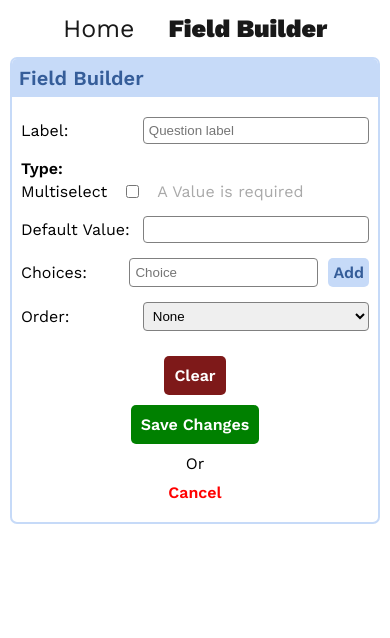
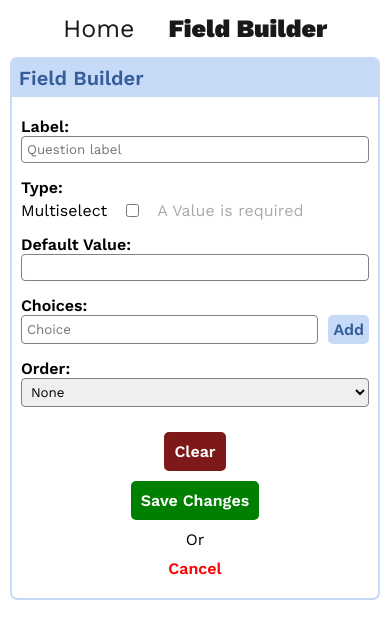
Before and after one commit to Ivan-S-Petkov/survey-builder, a React (Create React App) app: page /form in a window 390 px wide. Shown: the top 638 px of the page. Built offline with nearby package versions, Linux system fonts and the light colour scheme; a web font is replaced by a local one.

Commit message:
Added responsive design and updated font-family

```diff
--- a/src/components/atoms/AddChoice.jsx
+++ b/src/components/atoms/AddChoice.jsx
@@ -30,10 +30,20 @@ function AddChoice({ choice, choiceHandler, addChoice }) {
 const Wrapper = styled.div`
   display: flex;
   align-items: center;
+
+  @media (max-width: 550px) {
+    flex-direction: column;
+    align-items: normal;
+  }
 `;
 
 const Text = styled.div`
   width: 35%;
+
+  @media (max-width: 550px) {
+    font-weight: 600;
+    width: 100%;
+  }
 `;
 
 const Data = styled.div`
@@ -46,6 +56,11 @@ const Input = styled.input`
   border: 1px solid gray;
   border-radius: 4px;
   margin-right: 10px;
+  font-family: "Work Sans";
+
+  @media (max-width: 550px) {
+    flex-grow: 1;
+  }
 `;
 
 export default AddChoice;
--- a/src/components/atoms/Order.jsx
+++ b/src/components/atoms/Order.jsx
@@ -21,10 +21,20 @@ function Order({ displayAlpha, displayAlphaHandler }) {
 const Wrapper = styled.div`
   display: flex;
   align-items: center;
+
+  @media (max-width: 550px) {
+    flex-direction: column;
+    align-items: normal;
+  }
 `;
 
 const Text = styled.div`
   width: 35%;
+
+  @media (max-width: 550px) {
+    font-weight: 600;
+    width: 100%;
+  }
 `;
 
 const Select = styled.select`
@@ -32,6 +42,7 @@ const Select = styled.select`
   border: 1px solid gray;
   border-radius: 4px;
   flex-grow: 1;
+  font-family: "Work Sans";
 `;
 
 export default Order;
--- a/src/components/atoms/TextInput.jsx
+++ b/src/components/atoms/TextInput.jsx
@@ -22,10 +22,20 @@ function TextInput({ text, value, placeholder, handleInput }) {
 const Wrapper = styled.div`
   display: flex;
   align-items: center;
+
+  @media (max-width: 550px) {
+    flex-direction: column;
+    align-items: normal;
+  }
 `;
 
 const Text = styled.div`
   width: 35%;
+
+  @media (max-width: 550px) {
+    font-weight: 600;
+    width: 100%;
+  }
 `;
 
 const Input = styled.input`
@@ -33,6 +43,7 @@ const Input = styled.input`
   padding: 5px;
   border: 1px solid gray;
   border-radius: 4px;
+  font-family: "Work Sans";
 `;
 
 export default TextInput;
```
